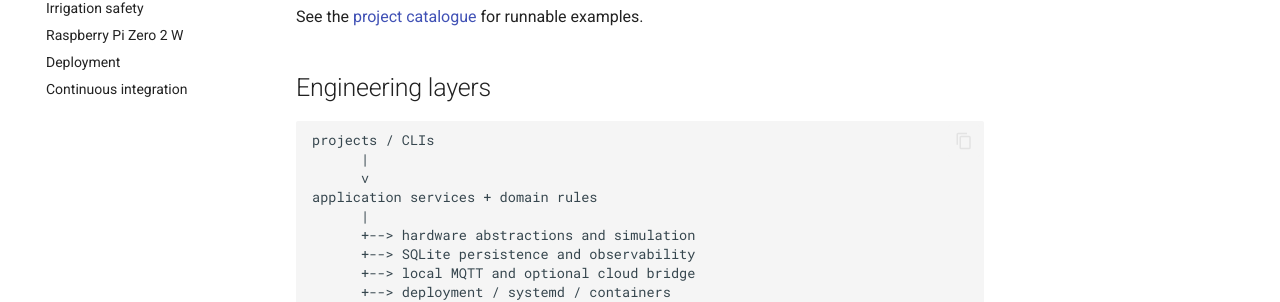
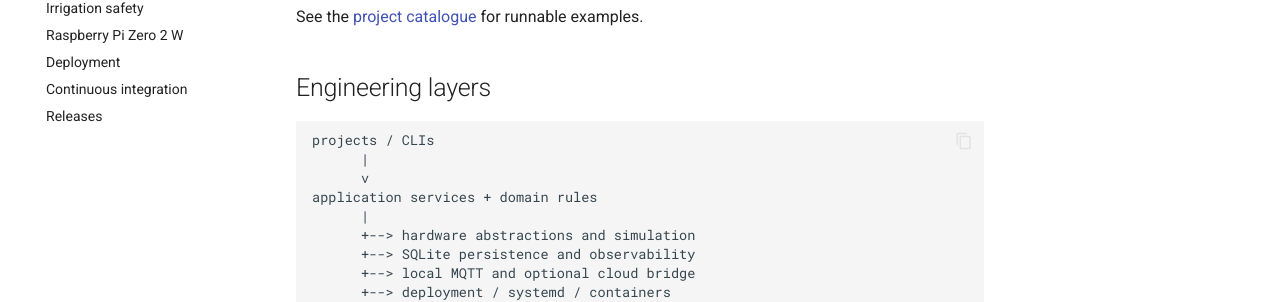
Before and after one commit to DiogoRibeiro7/iot-projects-with-pi, an MkDocs documentation site: the page built from docs/index.md, in a window 1280 px wide. Shown: the part 596-898 px from the top of the page. Built offline with MkDocs 1.6.1 and Material for MkDocs 9.7.7, drawn with Linux system fonts in a browser that asks for light colours; comment, search, counter and statistics services are not loaded.

Commit message:
docs: add release guide to site navigation

```diff
--- a/mkdocs.yml
+++ b/mkdocs.yml
@@ -55,3 +55,4 @@ nav:
       - Raspberry Pi Zero 2 W: pi-zero-2w.md
       - Deployment: deployment.md
       - Continuous integration: ci.md
+      - Releases: releases.md
```
